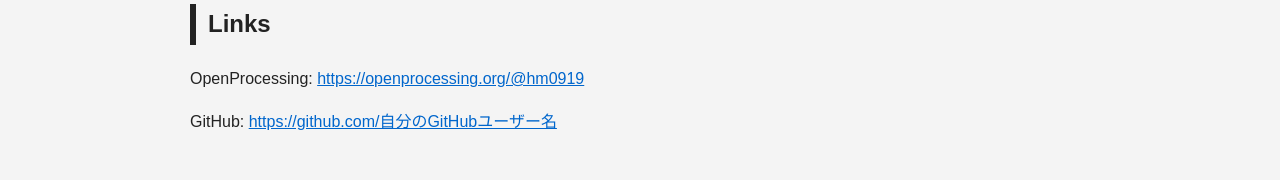
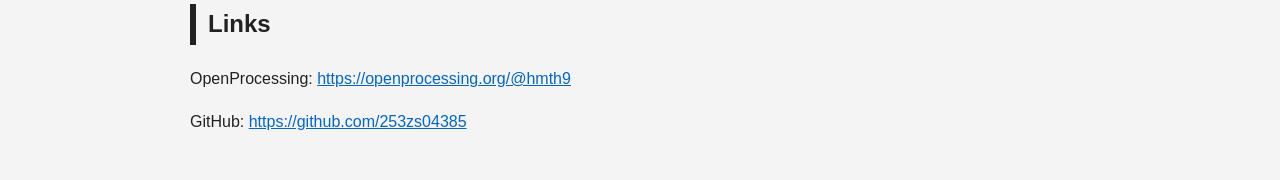
Before and after one commit to 253zs04385/253zs04385.github.io, a plain HTML site: page index.html in a window 1280 px wide. Shown: the part 2410-2590 px from the top of the page. Drawn offline with Linux system fonts and the light colour scheme.

Commit message:
Update index.html

```diff
--- a/index.html
+++ b/index.html
@@ -65,13 +65,13 @@
       <p>
         OpenProcessing:
         <a href="https://openprocessing.org/@hm0919" target="_blank">
-          https://openprocessing.org/@hm0919
+          https://openprocessing.org/@hmth9
         </a>
       </p>
       <p>
         GitHub:
         <a href="https://github.com/自分のGitHubユーザー名" target="_blank">
-          https://github.com/自分のGitHubユーザー名
+          https://github.com/253zs04385
         </a>
       </p>
     </section>
```
